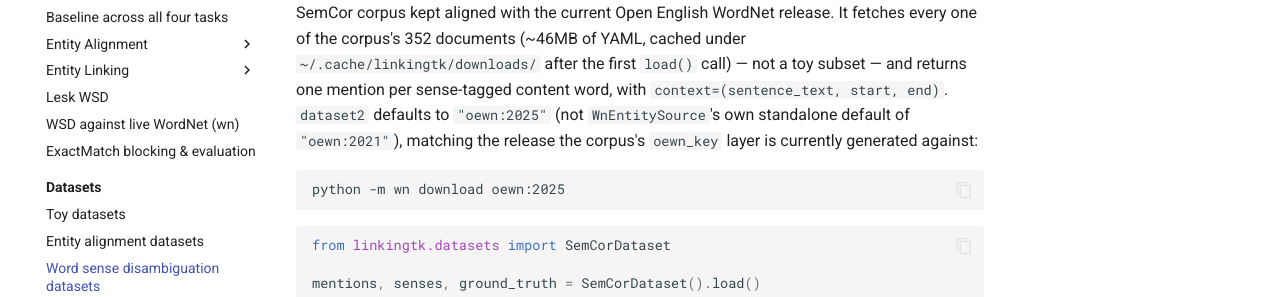
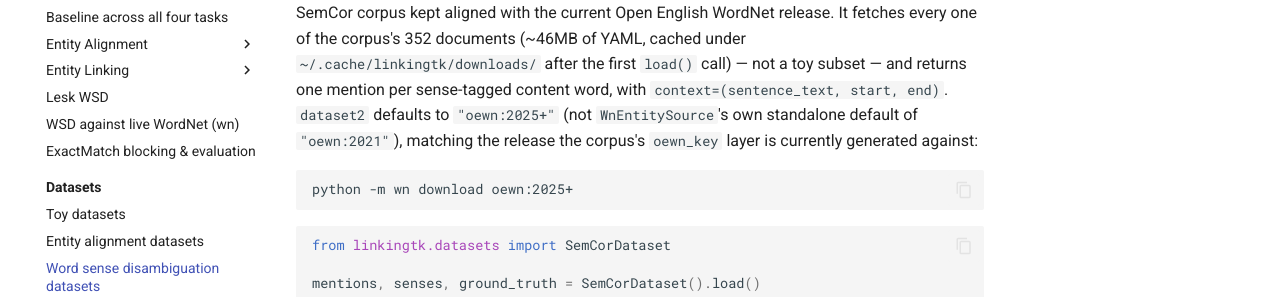
Before and after one commit to jmccrae/linkingtk, an MkDocs documentation site: the page built from docs/datasets/wsd.md, in a window 1280 px wide and 900 px high, scrolled down 422 px. Shown: the part 154-451 px from the top of the window. Built offline with MkDocs 1.6.1 and Material for MkDocs 9.7.7, drawn with Linux system fonts in a browser that asks for light colours; comment, search, counter and statistics services are not loaded.

````diff
--- a/docs/datasets/wsd.md
+++ b/docs/datasets/wsd.md
@@ -29,12 +29,12 @@ corpus's 352 documents (~46MB of YAML, cached under
 `~/.cache/linkingtk/downloads/` after the first `load()` call) — not a
 toy subset — and returns one mention per sense-tagged content word, with
 `context=(sentence_text, start, end)`. `dataset2` defaults to
-``"oewn:2025"`` (not `WnEntitySource`'s own standalone default of
+``"oewn:2025+"`` (not `WnEntitySource`'s own standalone default of
 ``"oewn:2021"``), matching the release the corpus's `oewn_key` layer is
 currently generated against:
 
 ```bash
-python -m wn download oewn:2025
+python -m wn download oewn:2025+
 ```
 
 ```python
````
Also changed, not shown: 1 other file.
